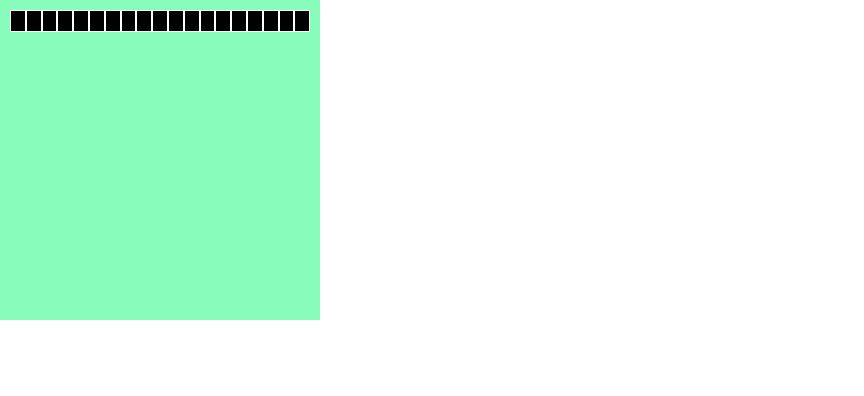
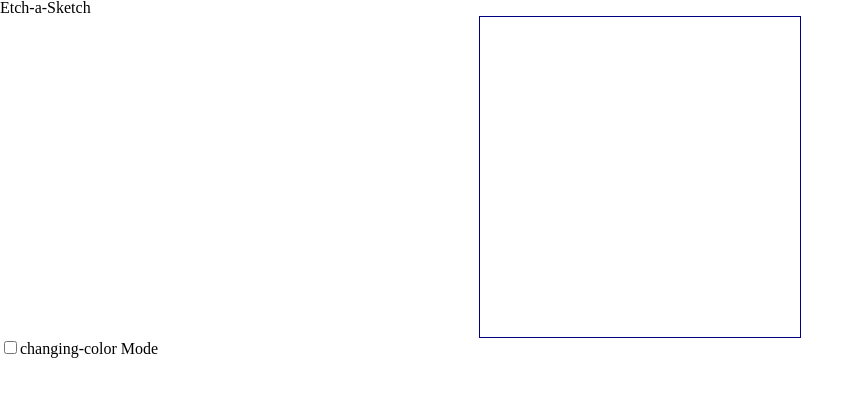
Before and after one commit to tolerevo/etch-a-sketch, a plain HTML site: page index.html in a window 1280 px wide. Shown: the whole page, without its empty margins (0-864 px from the left). Drawn offline with Linux system fonts and the light colour scheme.

Commit message:
Add Render Board funct

```diff
--- a/index.html
+++ b/index.html
@@ -7,7 +7,7 @@
   <title>Etch-a-Sketch</title>
 </head>
 <body>
-  <div class="container"></div>
+  <h1>Etch-a-Sketch</h1>
   <script src="./script.js"></script>
 </body>
 </html>
--- a/script.js
+++ b/script.js
@@ -1,83 +1,35 @@
 /* defining constants */
-const mainContainer = document.querySelector('.container');
-mainContainer.setAttribute('style', 'width: 300px; height: 300px; background-color: #88FCBB; padding: 10px;');
-const divSquare = document.createElement('div');
-divSquare.setAttribute('class','square');
-divSquare.setAttribute('style', 'width: 20px; height: 20px; background-color: #010101; border: 1px solid white;');
-mainContainer.appendChild(divSquare);
-const divSquare2 = document.createElement('div');
-divSquare2.setAttribute('class','square');
-divSquare2.setAttribute('style', 'width: 20px; height: 20px; background-color: #010101; border: 1px solid white;');
-mainContainer.appendChild(divSquare2);
-const divSquare3 = document.createElement('div');
-divSquare3.setAttribute('class','square');
-divSquare3.setAttribute('style', 'width: 20px; height: 20px; background-color: #010101; border: 1px solid white;');
-mainContainer.appendChild(divSquare3);
-const divSquare4 = document.createElement('div');
-divSquare4.setAttribute('class','square');
-divSquare4.setAttribute('style', 'width: 20px; height: 20px; background-color: #010101; border: 1px solid white;');
-mainContainer.appendChild(divSquare4);
-const divSquare5 = document.createElement('div');
-divSquare5.setAttribute('class','square');
-divSquare5.setAttribute('style', 'width: 20px; height: 20px; background-color: #010101; border: 1px solid white;');
-mainContainer.appendChild(divSquare5);
-const divSquare6 = document.createElement('div');
-divSquare6.setAttribute('class','square');
-divSquare6.setAttribute('style', 'width: 20px; height: 20px; background-color: #010101; border: 1px solid white;');
-mainContainer.appendChild(divSquare6);
-const divSquare7 = document.createElement('div');
-divSquare7.setAttribute('class','square');
-divSquare7.setAttribute('style', 'width: 20px; height: 20px; background-color: #010101; border: 1px solid white;');
-mainContainer.appendChild(divSquare7);
-const divSquare8 = document.createElement('div');
-divSquare8.setAttribute('class','square');
-divSquare8.setAttribute('style', 'width: 20px; height: 20px; background-color: #010101; border: 1px solid white;');
-mainContainer.appendChild(divSquare8);
-const divSquare9 = document.createElement('div');
-divSquare9.setAttribute('class','square');
-divSquare9.setAttribute('style', 'width: 20px; height: 20px; background-color: #010101; border: 1px solid white;');
-mainContainer.appendChild(divSquare9);
-const divSquare10 = document.createElement('div');
-divSquare10.setAttribute('class','square');
-divSquare10.setAttribute('style', 'width: 20px; height: 20px; background-color: #010101; border: 1px solid white;');
-mainContainer.appendChild(divSquare10);
-const divSquare11 = document.createElement('div');
-divSquare11.setAttribute('class','square');
-divSquare11.setAttribute('style', 'width: 20px; height: 20px; background-color: #010101; border: 1px solid white;');
-mainContainer.appendChild(divSquare11);
-const divSquare12 = document.createElement('div');
-divSquare12.setAttribute('class','square');
-divSquare12.setAttribute('style', 'width: 20px; height: 20px; background-color: #010101; border: 1px solid white;');
-mainContainer.appendChild(divSquare12);
-const divSquare13 = document.createElement('div');
-divSquare13.setAttribute('class','square');
-divSquare13.setAttribute('style', 'width: 20px; height: 20px; background-color: #010101; border: 1px solid white;');
-mainContainer.appendChild(divSquare13);
-const divSquare14 = document.createElement('div');
-divSquare14.setAttribute('class','square');
-divSquare14.setAttribute('style', 'width: 20px; height: 20px; background-color: #010101; border: 1px solid white;');
-mainContainer.appendChild(divSquare14);
-const divSquare15 = document.createElement('div');
-divSquare15.setAttribute('class','square');
-divSquare15.setAttribute('style', 'width: 20px; height: 20px; background-color: #010101; border: 1px solid white;');
-mainContainer.appendChild(divSquare15);
-const divSquare16 = document.createElement('div');
-divSquare16.setAttribute('class','square');
-divSquare16.setAttribute('style', 'width: 20px; height: 20px; background-color: #010101; border: 1px solid white;');
-mainContainer.appendChild(divSquare16);
-const divSquare17 = document.createElement('div');
-divSquare17.setAttribute('class','square');
-divSquare17.setAttribute('style', 'width: 20px; height: 20px; background-color: #010101; border: 1px solid white;');
-mainContainer.appendChild(divSquare17);
-const divSquare18 = document.createElement('div');
-divSquare18.setAttribute('class','square');
-divSquare18.setAttribute('style', 'width: 20px; height: 20px; background-color: #010101; border: 1px solid white;');
-mainContainer.appendChild(divSquare18);
-const divSquare19 = document.createElement('div');
-divSquare19.setAttribute('class','square');
-divSquare19.setAttribute('style', 'width: 20px; height: 20px; background-color: #010101; border: 1px solid white;');
-mainContainer.appendChild(divSquare9);
-const divSquare20 = document.createElement('div');
-divSquare20.setAttribute('class','square');
-divSquare20.setAttribute('style', 'width: 20px; height: 20px; background-color: #010101; border: 1px solid white;');
-mainContainer.appendChild(divSquare20);
+const mainContainer = document.createElement("div");
+mainContainer.classList.add("main-container");
+document.body.appendChild(mainContainer);
+const hoveredSquare = document.createElement("input");
+hoveredSquare.type = "checkbox";
+document.body.appendChild(hoveredSquare);
+const hoveredSquareLabel = document.createElement("label");
+hoveredSquareLabel.htmlFor = "hoveredSquare";
+hoveredSquareLabel.textContent = "changing-color Mode";
+document.body.appendChild(hoveredSquareLabel);
+
+let squareCount = 16;
+
+const changeColor = (event) => {
+  if (hoveredSquare.checked === true) {
+    event.target.style.backgroundColor = `rgb(${Math.floor(Math.random() * 256)}, ${Math.floor(Math.random() * 256)}, ${Math.floor(Math.random() * 256)})`;
+  } else {
+    event.target.classList.add("defaultColor")
+  }
+  event.target.classList.add("changed")
+}
+
+const renderBoard = ()=> {
+  for (i=0 ; i < squareCount ** 2 ; i++) {
+      let square = document.createElement('div');
+      square.addEventListener('mouseover', changeColor);
+      square.classList.add(`square`)
+      square.classList.add(`square-${i}`)
+      mainContainer.appendChild(square);
+  }
+  mainContainer.style.width = `${squareCount * 20}px`;
+}
+
+renderBoard();
--- a/style.css
+++ b/style.css
@@ -135,10 +135,27 @@ table {
 }
 
 /* My styles */
-html {
+body {
   box-sizing: border-box;
 }
 
-.container {
+.main-container {
+  border: 1px solid navy;
   display: flex;
+  /*flex-direction: row;
+  align-items: center;
+  align-content: center;
+  justify-content: center; */
+  flex-wrap: wrap;
+  margin: 0 auto;
+  width: 320px;
 }
+
+.square {
+  width: 20px;
+  height: 20px;
+}
+
+.defaultColor {
+  background-color: blueviolet;
+}
```
